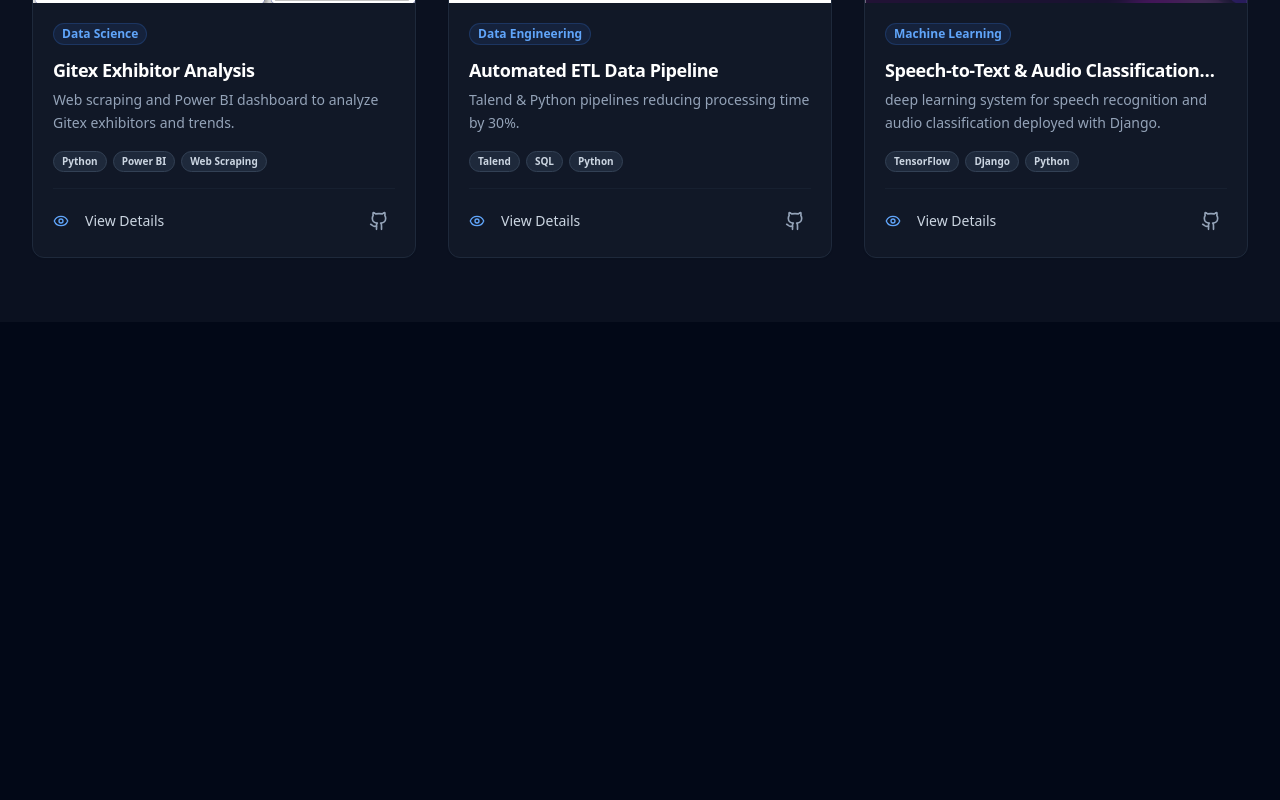
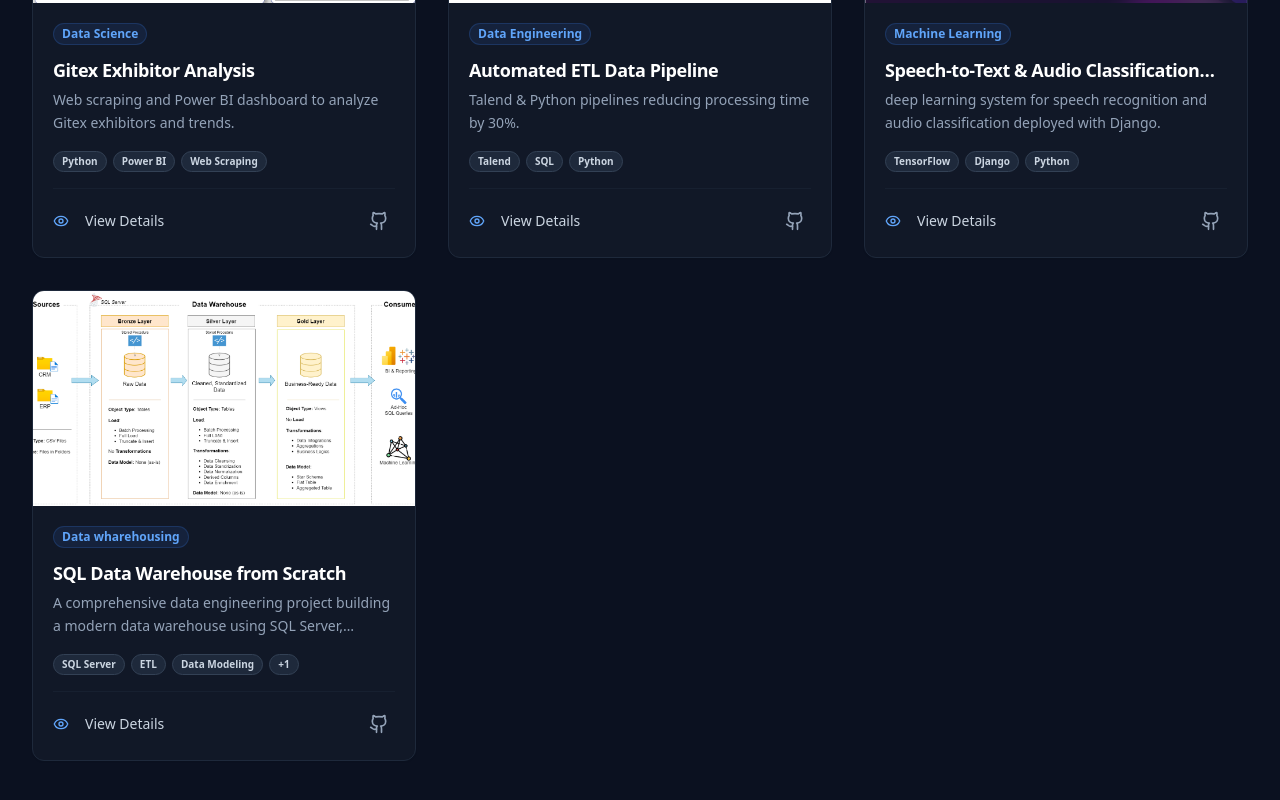
Before and after one commit to hichambendaoud/hichambendaoud.github.io, a React (Vite) app: page /#/projects in a window 1280 px wide. Shown: the part 1198-1998 px from the top of the page. Before the commit the page ends 1520 px from the top, so only its background shows below. Built offline with nearby package versions, Linux system fonts and the light colour scheme.

Commit message:
feat: add SQL Data Warehouse project to portfolio
- Add SQL Data Warehouse project entry to ProjectsList.tsx under Data Engineering category
- Add comprehensive project details to ProjectDetail.tsx including Medallion Architecture (Bronze/Silver/Gold) description

```diff
--- a/src/pages/ProjectDetail.tsx
+++ b/src/pages/ProjectDetail.tsx
@@ -185,6 +185,31 @@ const ProjectDetail = () => {
       links: {
         demo: "#",
         code: "#"
+      }
+    },
+    "sql-data-warehouse-project": {
+      title: "SQL Data Warehouse from Scratch",
+      category: "Data wharehousing",
+      description: "Modern data warehouse implementation using SQL Server and ETL processes with Bronze, Silver, and Gold architecture.",
+      fullDescription: "A comprehensive data engineering project that builds a modern data warehouse from the ground up using SQL Server. Inspired by industry best practices (Medallion Architecture), this project transforms raw data from disparate ERP and CRM sources into a high-performance analytical system. It moves data through Bronze (Raw), Silver (Cleaned/Transformed), and Gold (Business Ready) layers to ensure data quality and reliability.",
+      image: "/uploads/sql-data-warehouse-project/sql_data_warehouse.png",
+      technologies: ["SQL Server", "T-SQL", "ETL", "Data Modeling", "Data Warehousing"],
+      problem: "Businesses often struggle with fragmented data scattered across multiple legacy systems (ERP & CRM), leading to inconsistent reporting, slow query performance, and a lack of trust in data quality. There was a critical need for a 'Single Source of Truth' to enable accurate, self-service analytics.",
+      solution: [
+        "Bronze Layer (Raw): Created stored procedures to bulk load raw CSV data from ERP and CRM systems into SQL Server tables.",
+        "Silver Layer (Transformation): Developed T-SQL scripts to clean data, normalize fields, handle null values, and standardize date formats, ensuring high data quality.",
+        "Gold Layer (Serving): Designed a Star Schema (Fact and Dimension tables) optimized for reporting tools like Power BI.",
+        "Automation: Implemented a master ETL stored procedure to orchestrate the entire pipeline flow from raw ingestion to the final reporting layer."
+      ],
+      results: [
+        "Established a scalable Data Warehouse architecture capable of integrating new data sources with minimal friction.",
+        "Improved query performance for reporting by denormalizing data into a Star Schema structure.",
+        "Ensured data consistency by implementing validation checks and standardization rules in the Silver layer.",
+        "Reduced manual data preparation time significantly by automating the ETL pipeline."
+      ],
+      links: {
+        demo: "#",
+        code: "https://github.com/hichambendaoud/sql-data-warehouse-project"
       }
     },
     // "machine-learning-pipeline": {
--- a/src/pages/ProjectsList.tsx
+++ b/src/pages/ProjectsList.tsx
@@ -65,6 +65,16 @@ const ProjectsList = () => {
       category: "Machine Learning",
       image: "/uploads/Speech_to_Text/accueil.PNG",
       technologies: ["TensorFlow", "Django", "Python"],
+      featured: false
+    },
+    {
+      id: "sql-data-warehouse-project",
+      title: "SQL Data Warehouse from Scratch",
+      description: "A comprehensive data engineering project building a modern data warehouse using SQL Server, performing ETL with Medallion Architecture (Bronze, Silver, Gold).",
+      category: "Data wharehousing",
+      image: "/uploads/sql-data-warehouse-project/sql_data_warehouse.png",
+      technologies: ["SQL Server", "ETL", "Data Modeling", "TSQL"],
+      code: "https://github.com/hichambendaoud/sql-data-warehouse-project",
       featured: false
     },
     // {
```
Also changed, not shown: public/uploads/sql-data-warehouse-project/sql_data_warehouse.png (added).
